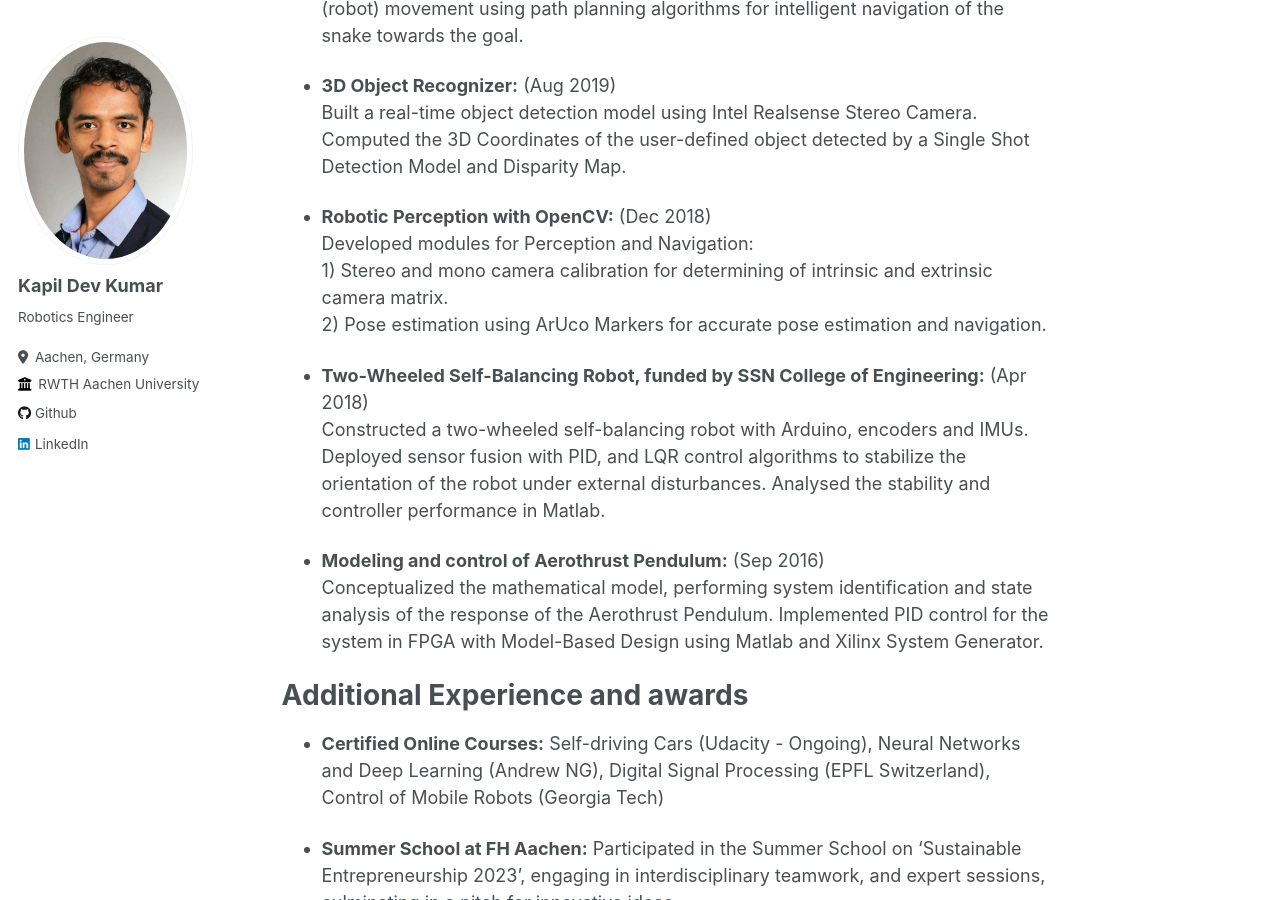
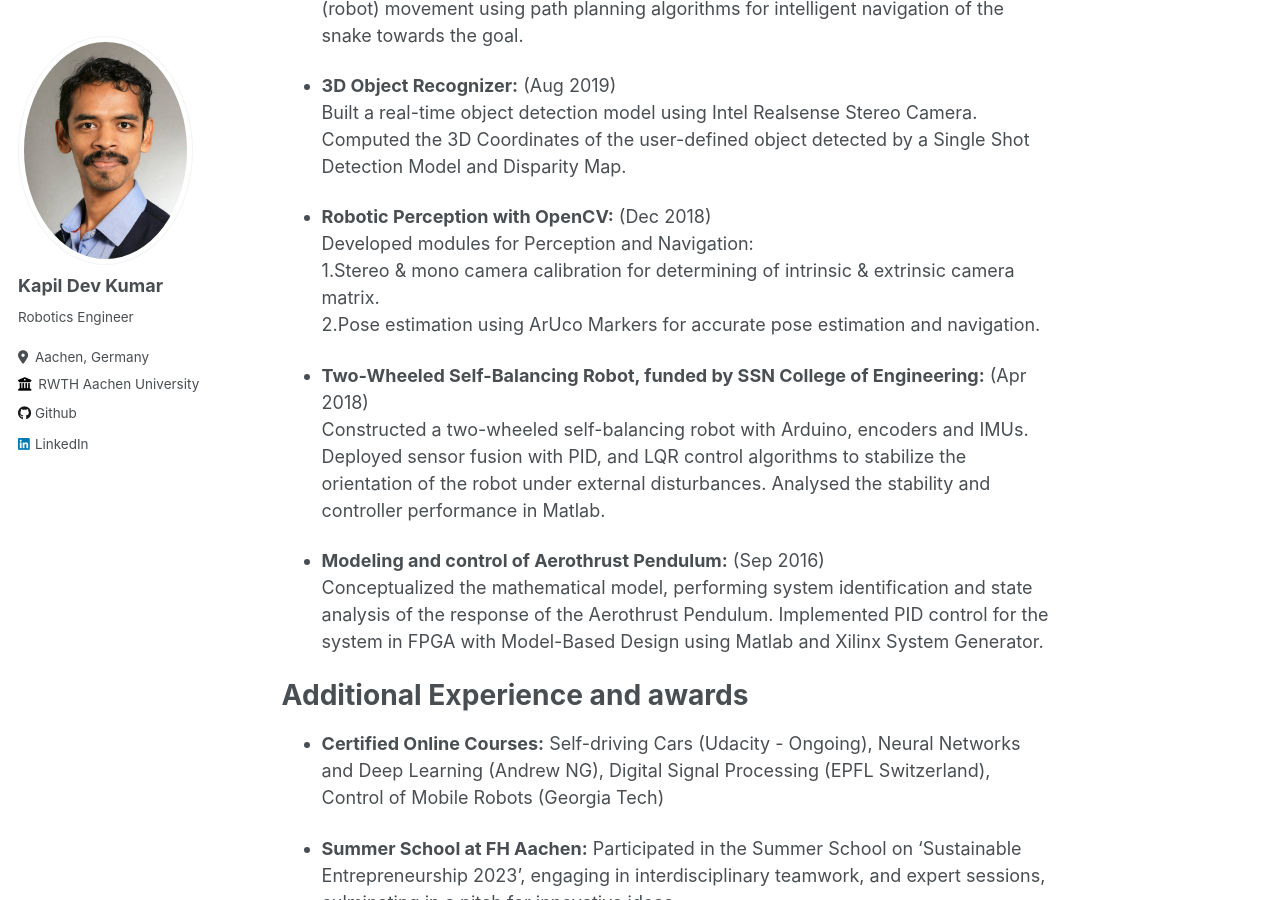
Before and after one commit to kapildevkumara/kapildevkumara.github.io, a Jekyll site: the page built from _pages/about.md, in a window 1280 px wide and 900 px high, scrolled down 2376 px. Built offline with Jekyll 4.4.1, drawn with Linux system fonts in a browser that asks for light colours.

Commit message:
Init Commit 4

```diff
--- a/_pages/about.md
+++ b/_pages/about.md
@@ -72,8 +72,8 @@ Built a real-time object detection model using Intel Realsense Stereo Camera. Co
 
 * **Robotic Perception with OpenCV:** <numsp> (Dec 2018)  <br>
 Developed modules for Perception and Navigation:  <br>
-1) Stereo and mono camera calibration for determining of intrinsic and extrinsic camera matrix.  <br>
-2) Pose estimation using ArUco Markers for accurate pose estimation and navigation.
+1.Stereo & mono camera calibration for determining of intrinsic & extrinsic camera matrix.  <br>
+2.Pose estimation using ArUco Markers for accurate pose estimation and navigation.
 
 * **Two-Wheeled Self-Balancing Robot, funded by SSN College of Engineering:** (Apr 2018)
 Constructed a two-wheeled self-balancing robot with Arduino, encoders and IMUs. Deployed sensor fusion with PID, and LQR control algorithms to stabilize the orientation of the robot under external disturbances. Analysed the stability and controller performance in Matlab.
```
